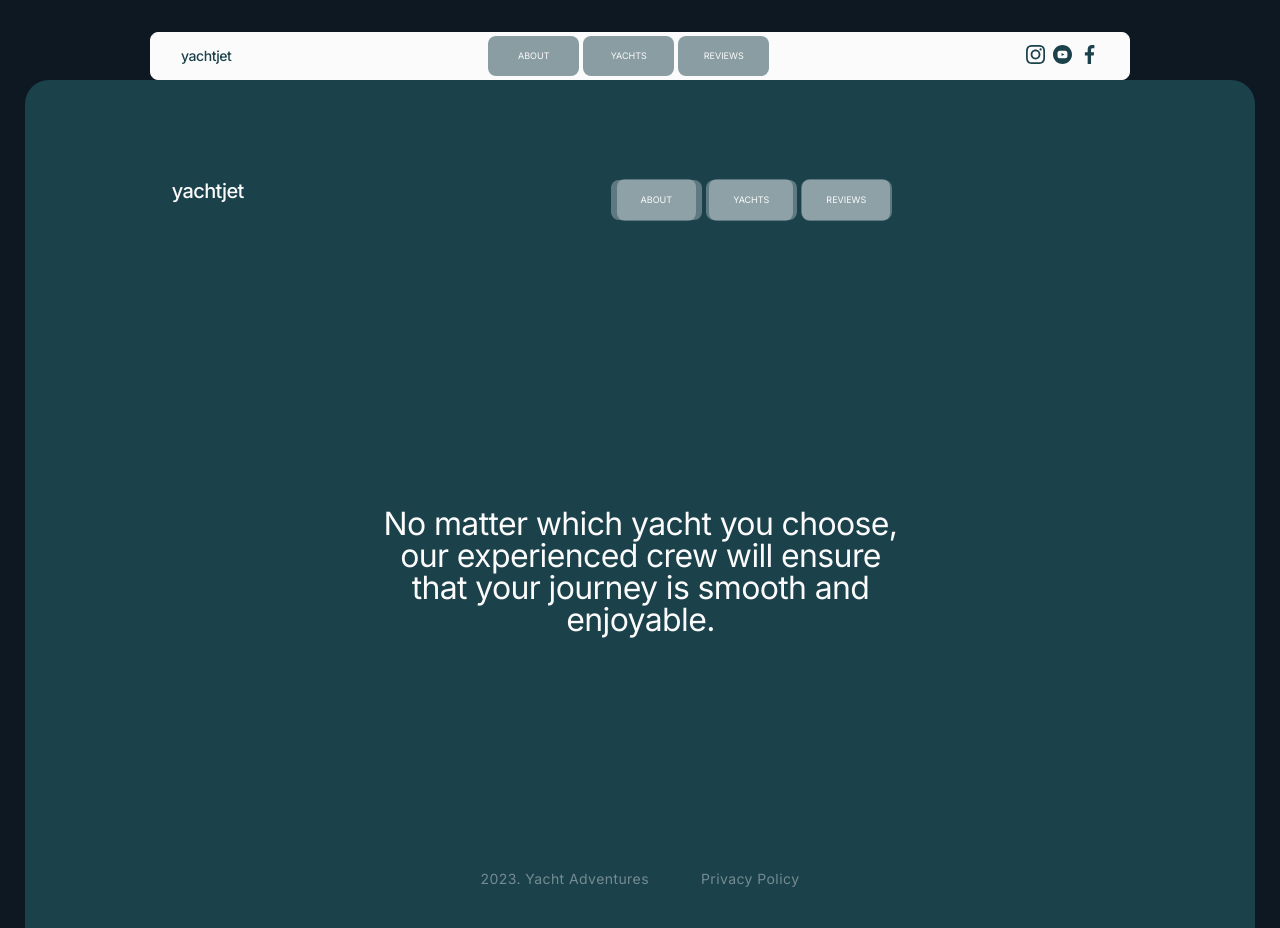
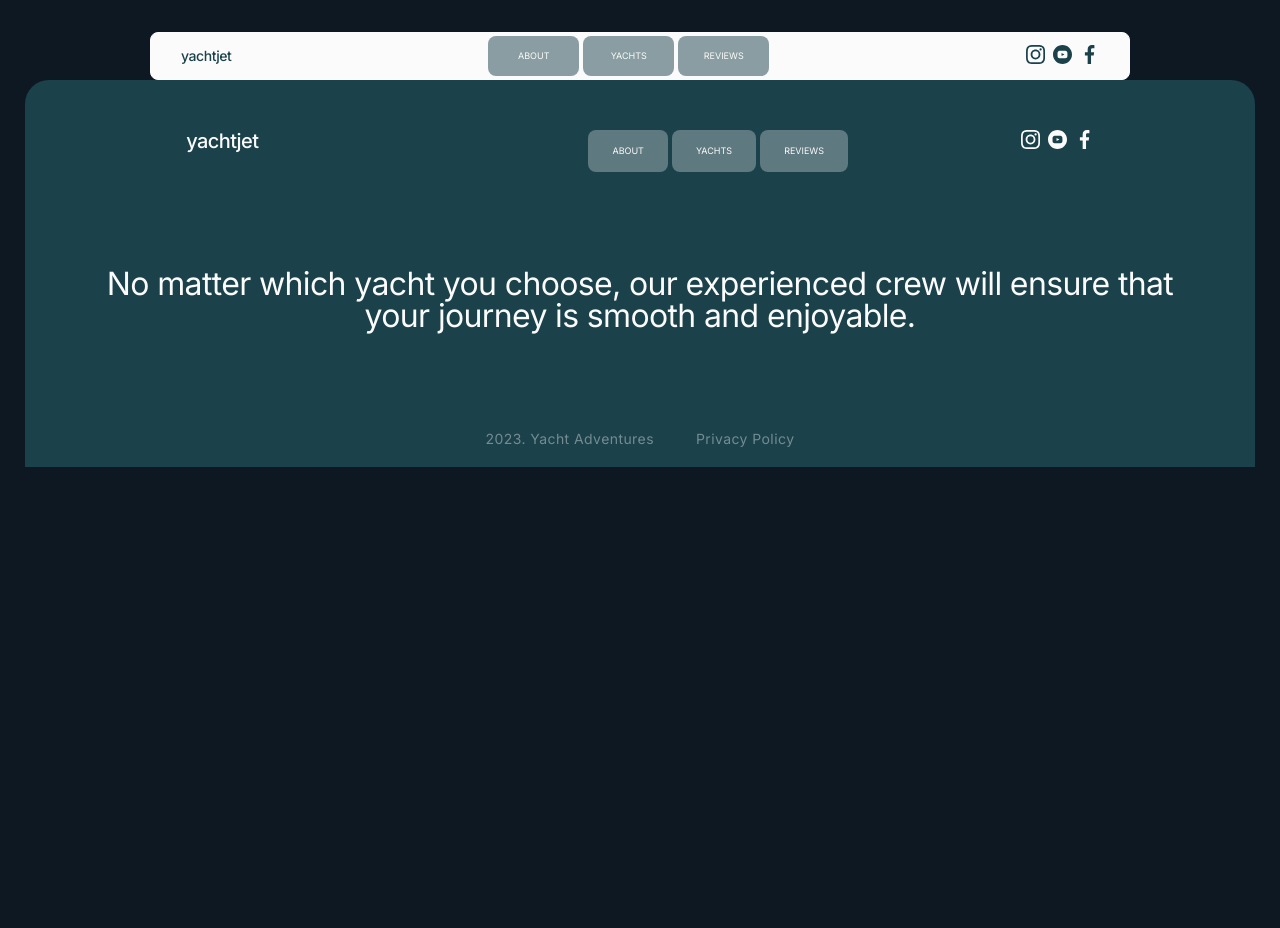
Before and after one commit to Yuliya0484/yachts, a plain HTML site: page index.html in a window 1280 px wide. After the commit the page ends 800 px from the top, so only its background shows below. Drawn offline with nearby package versions, Linux system fonts and the light colour scheme.

Commit message:
footer-icons

```diff
--- a/css/styles.css
+++ b/css/styles.css
@@ -534,8 +534,8 @@ img {
   background-color: rgba(251, 251, 251, 0.1);
 }
 
-/*-----FOOTER-----*/
-a {
+/* -----FOOTER-----*/
+/*a {
   display: inline-block;
 }
 .footer-section {
@@ -639,7 +639,7 @@ a {
   color: rgba(251, 251, 251, 0.4);
 }
 /*-----tablet-----*/
-@media screen and (min-width: 768px) {
+/* @media screen and (min-width: 768px) {
   .footer-container {
     padding: 0 16px;
     max-width: 768px;
@@ -679,7 +679,7 @@ a {
   }
 }
 /*-----desknormal-----*/
-@media screen and (min-width: 1280px) {
+/* @media screen and (min-width: 1280px) {
   .footer-container {
     padding: 0px 25px;
     max-width: 1280px;
@@ -687,16 +687,17 @@ a {
   .footer-text-container {
     padding: 96px 268px 136px 269px;
   }
-}
+} */
 /*-----deskbig-----*/
-@media screen and (min-width: 1440px) {
+/* @media screen and (min-width: 1440px) {
   .footer-container {
     max-width: 1440px;
   }
   .footer-text-container {
     padding: 96px 346px 99px 345px;
   }
-}
+}   */
+
 /*-----new footer-----*/
 .footer-section {
   padding: 0 10px;
@@ -770,13 +771,15 @@ a {
   justify-content: center;
 }
 .footer-link-text {
-  margin-right: 20px;
+  display: flex;
+  margin-right: 10px;
   font-size: 12px;
   line-height: 1.17;
   letter-spacing: 0.03em;
   color: rgba(251, 251, 251, 0.4);
 }
 .footer-link-pp {
+  display: flex;
   font-weight: 400;
   font-size: 12px;
   line-height: 1.17;
--- a/index.html
+++ b/index.html
@@ -328,7 +328,7 @@
                 target="_blank"
               >
                 <svg class="footer-icons icons" width="19" height="19">
-                  <use href="/img/icons.svg#icon-instagram"></use>
+                  <use href="/images/icons.svg#icon-instagram"></use>
                 </svg>
               </a>
             </li>
@@ -339,7 +339,7 @@
                 target="_blank"
               >
                 <svg class="footer-icons icons" width="19" height="19">
-                  <use href="/img/icons.svg#icon-youtube"></use>
+                  <use href="/images/icons.svg#icon-youtube"></use>
                 </svg>
               </a>
             </li>
@@ -350,7 +350,7 @@
                 target="_blank"
               >
                 <svg class="footer-icons icons" width="19" height="19">
-                  <use href="/img/icons.svg#icon-facebook"></use>
+                  <use href="./images/icons.svg#icon-facebook"></use>
                 </svg>
               </a>
             </li>
```
